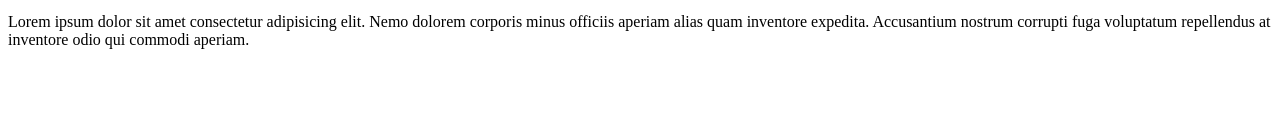
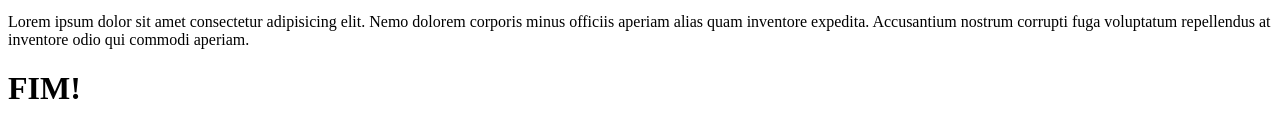
Before and after one commit to MiguelBaricelli/Ola-Mundo, a plain HTML site: page site-exemplo/index.html in a window 1280 px wide. Shown: the part 137-274 px from the top of the page. Drawn offline with Linux system fonts and the light colour scheme.

Commit message:
Terceiro commit

```diff
--- a/site-exemplo/index.html
+++ b/site-exemplo/index.html
@@ -10,5 +10,6 @@
     <hr>
     <p> Lorem, ipsum dolor sit amet consectetur adipisicing elit. Obcaecati, quasi id? Commodi aspernatur at inventore amet? Delectus reiciendis omnis voluptate optio esse repellendus asperiores dolores nesciunt, sint facere mollitia. Corrupti?</p>
     <p> Lorem ipsum dolor sit amet consectetur adipisicing elit. Nemo dolorem corporis minus officiis aperiam alias quam inventore expedita. Accusantium nostrum corrupti fuga voluptatum repellendus at inventore odio qui commodi aperiam.</p>
+    <h1> FIM! </h1>
 </body>
 </html>
```
